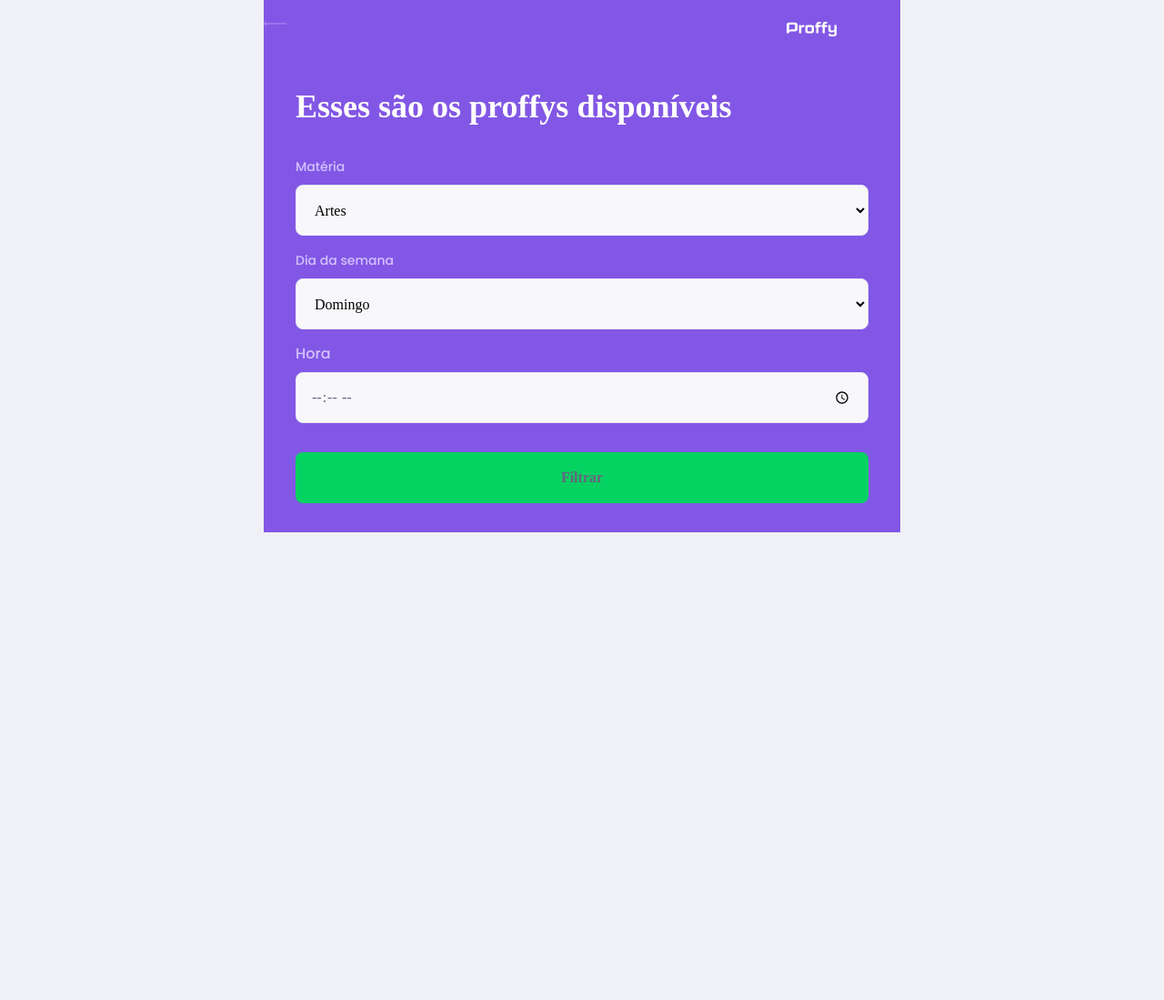
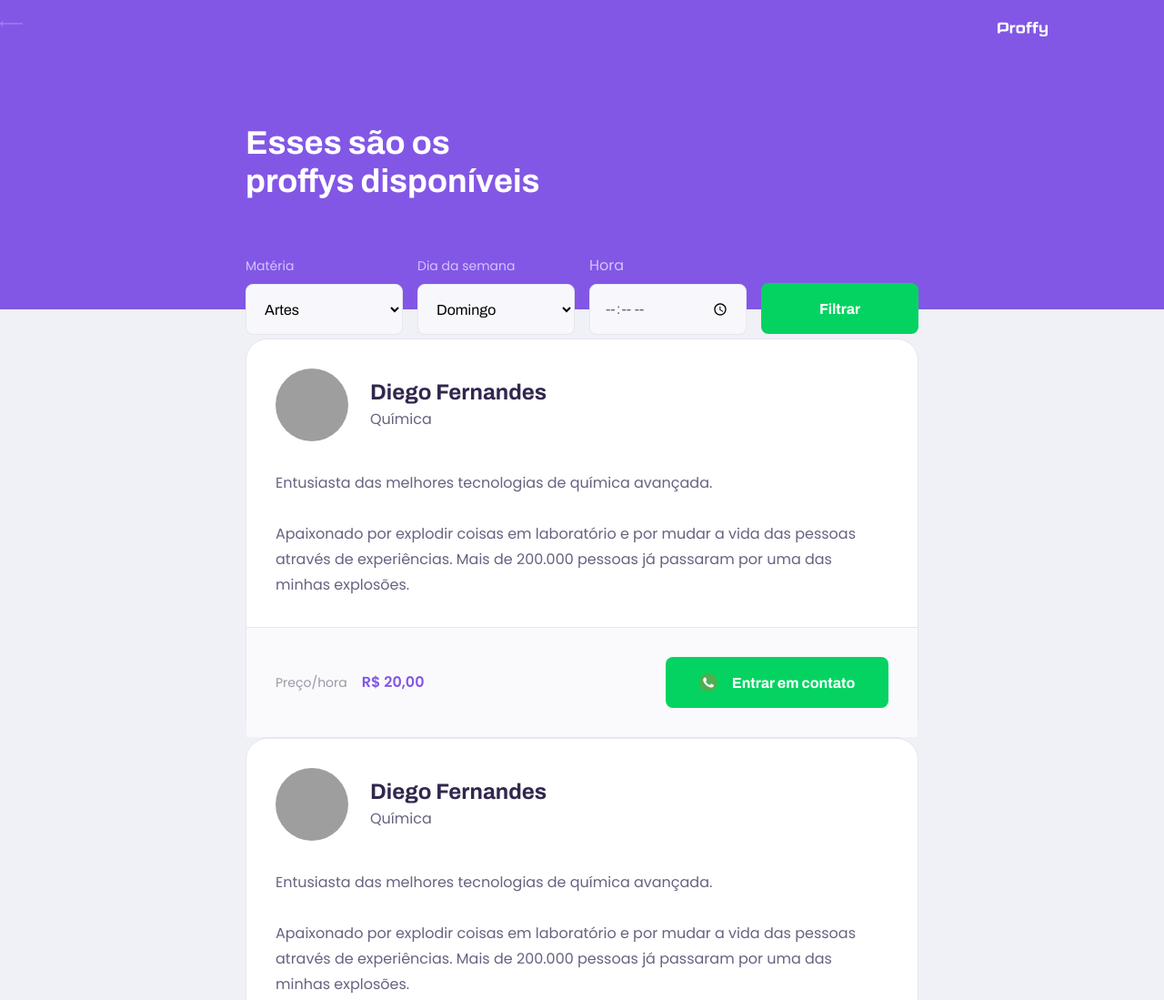
Before and after one commit to edimilsonbraz/NLW-2---Proffy, a plain HTML site: page study.html in a window 1280 px wide. Shown: the top 1099 px of the page at 91% size. Before the commit the page ends 800 px from the top, so only its background shows below. Drawn offline with Linux system fonts and the light colour scheme; grey boxes are pictures that could not be loaded.

Commit message:
second day finished

```diff
--- a/study.html
+++ b/study.html
@@ -61,6 +61,51 @@
                 </form>
             </div>
         </header>
+
+        <main>
+            <article  class="teacher-item">
+                <header><img src="https://avatars1.githubusercontent.com/u/2254731?s=120&v=4" alt="Diego Fernandes">
+                    <div>
+                        <strong>Diego Fernandes</strong>
+                        <span>Química</span>
+                    </div>
+                </header>
+
+                <p>Entusiasta das melhores tecnologias de química avançada.<br><br>Apaixonado por explodir coisas em laboratório
+                    e por mudar a vida das pessoas através de experiências. Mais de 200.000 pessoas já passaram por uma das minhas explosões.
+                </p>
+
+                <footer>
+                    <p>Preço/hora<strong>R$ 20,00</strong>
+                    </p>
+                    <button type="button">
+                        <img src="images/icons/whatsapp.svg" alt="whatsapp">Entrar em contato
+                    </button>
+                </footer>
+            </article>
+
+            <article class="teacher-item">
+                <header><img src="https://avatars1.githubusercontent.com/u/2254731?s=120&v=4" alt="Diego Fernandes">
+                    <div>
+                        <strong>Diego Fernandes</strong>
+                        <span>Química</span>
+                    </div>
+                </header>
+
+                <p>Entusiasta das melhores tecnologias de química avançada.<br><br>Apaixonado por explodir coisas em laboratório
+                    e por mudar a vida das pessoas através de experiências. Mais de 200.000 pessoas já passaram por uma das minhas explosões.
+                </p>
+
+                <footer>
+                    <p>Preço/hora<strong>R$ 20,00</strong>
+                    </p>
+                    <button type="button">
+                        <img src="images/icons/whatsapp.svg" alt="whatsapp">Entrar em contato
+                    </button>
+                </footer>
+            </article>
+
+        </main>
     </div>
 
 </body>
--- a/styles/main.css
+++ b/styles/main.css
@@ -1,25 +1,26 @@
-@import url('https://fonts.googleapis.com/css2?family=Poppins:wght@400;500;600;700&display=swap');
+@import url('https://fonts.googleapis.com/css2?family=Archivo:wght@400;700&amp;family=Poppins:wght@400;600&amp;display=swap');
 
 :root {
     --color-background: #F0F0F7;
+    --color-primary-lighter: #9871F5;
+    --color-primary-light: #916BEA;
     --color-primary: #8257E5;
     --color-primary-dark: #774DD6;
-    --color-primary-darker: #6842C2;
-    --color-primary-lighter: #9871f5;
-    --color-primary-light: #916BEA;
-    --color-secondary: #04d361;
+    --color-primary-darker: #6842c2;
+    --color-secondary: #04D361;
     --color-secondary-dark: #04BF58;
-    --color-title-in-primary: #ffffff;
+    --color-title-in-primary: #FFFFFF;
     --color-text-in-primary: #D4C2FF;
     --color-text-title: #32264D;
-    --color-text-complement: #9c98a6;
-    --color-text-base: #6a6180;
+    --color-text-complement: #9C98A6;
+    --color-text-base: #6A6180;
     --color-line-in-white: #E6E6F0;
     --color-input-background: #F8F8FC;
+    --color-button-text: #FFFFFF;
+    --color-box-base: #FFFFFF;
     --color-box-footer: #FAFAFC;
     --color-small-info: #C1BCCC;
-    font-size: 60%; /* Controle das medidas rem */
-
+    font-size: 60%; /* controle das medidas rem */
 }
 
 * {
--- a/styles/partials/page-study.css
+++ b/styles/partials/page-study.css
@@ -33,6 +33,8 @@
 .page-header .header-content {
     width: 90%;
     margin: 3.2rem auto;
+
+    position: relative;
 }
 
 .page-header .header-content strong {
@@ -103,8 +105,176 @@ input-block label {
     width: calc(100% - 3.2rem);
     height: 2px;
     background: var(--color-primary-light);
+
     position: absolute;
     left: 1.6rem;
-    right: 1.6rem;
     bottom: 0;
 }
+
+
+#page-study main {
+    margin: 3.2rem auto;
+    width: 90%;
+}
+
+.teacher-item {
+    background-color: var(--color-box-base);
+    border: 1px solid var(--color-line-in-white);
+    border-radius: 2.4rem;
+}
+
+.teacher-item header{
+    padding: 3.2rem 2rem;
+    display: flex;
+    align-items: center;
+}
+
+.teacher-item header img {
+    width: 8rem;
+    height: 8rem;
+    border-radius: 50%;
+}
+.teacher-item header div {
+    margin-left: 2.4rem;
+}
+
+.teacher-item header div strong {
+    font: 700 2.4rem Archivo;
+    display: block;
+    color: var(--color-text-title);
+}
+
+.teacher-item header div span{
+    font-size: 1.6rem;
+    display: block;
+    margin-top: .4rem;
+}
+
+.teacher-item > p {
+    padding: 0 2rem;
+    font-size: 1.6rem;
+    line-height: 2.8rem;
+}
+
+.teacher-item footer {
+    padding: 3.2rem 2rem;
+    background-color: var(--color-box-footer);
+    border-top: 1px solid var(--color-line-in-white);
+    margin-top: 3.2rem;
+
+    display: flex;
+    align-items: center;
+    justify-content: space-between;
+}
+
+.teacher-item footer p {
+    font-size: 1.4rem;
+    line-height: 2.4rem;
+    color: var(--color-text-complement);
+}
+
+.teacher-item footer p strong {
+    font-size: 1.6rem;
+    color: var(--color-primary);
+    display: block;
+}
+
+.teacher-item footer button {
+    width: 20rem;
+    height: 5.6rem;
+    background-color: var(--color-secondary);
+    color: var(--color-button-text);
+    border: 0;
+    border-radius: .8rem;
+    cursor: pointer;
+    font: 700 1.4rem Archivo;
+
+    display: flex;
+    align-items: center;
+    justify-content: space-evenly;
+
+    text-decoration: none;
+
+    transition: background 0.2s;
+    margin-left: 1.6rem;
+
+}
+.teacher-item footer button:hover {
+    background: var(--color-secondary-dark);
+}
+
+
+@media (min-width: 700px) {
+    #page-study #container {
+        max-width: 100vw;
+    }
+
+    .page-header {
+        height: 340px;
+    }
+
+    .page-header .top-bar-container {
+        mix-width: 1100px;
+    }
+
+    .page-header .header-content {
+        max-width: 740px;
+
+        margin: 0 auto;
+
+        flex: 1 1 ;
+        padding-bottom: 48px;
+        display: flex;
+        flex-direction: column;
+        justify-content: center;
+    }
+
+    .page-header .header-content strong {
+        max-width: 350px;
+    }
+
+
+    .teacher-item header,
+    .teacher-item footer {
+        padding: 32px;
+    }
+
+    #search-teachers {
+        display: grid;
+        grid-template-columns: repeat(4, 1fr);
+        gap: 16px;
+        position: absolute;
+        bottom: -28px;
+    }
+
+    #page-study main {
+        padding: 32px 0;
+        max-width: 740px;
+        margin: 0 auto;
+    }
+
+    #search-teachers .select-block {
+        margin-bottom: 0;
+    }
+
+    .teacher-item > p {
+        padding: 0 32px;
+    }
+
+    .teacher-item footer p strong {
+        display: initial;
+        margin-left: 16px;
+    }
+
+    .teacher-item footer button {
+        width: 245px;
+        font-size: 16px;
+        justify-content: center;
+
+    }
+
+    .teacher-item footer button img {
+        margin-right: 16px;
+    }
+
+}
```
